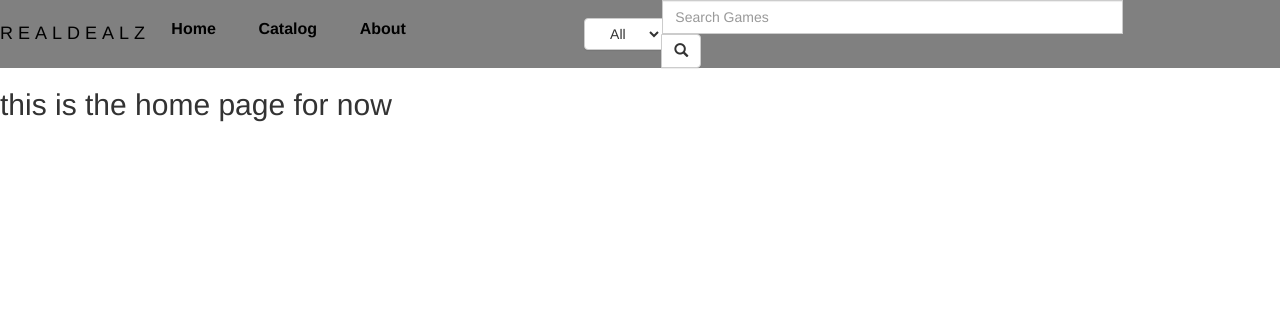
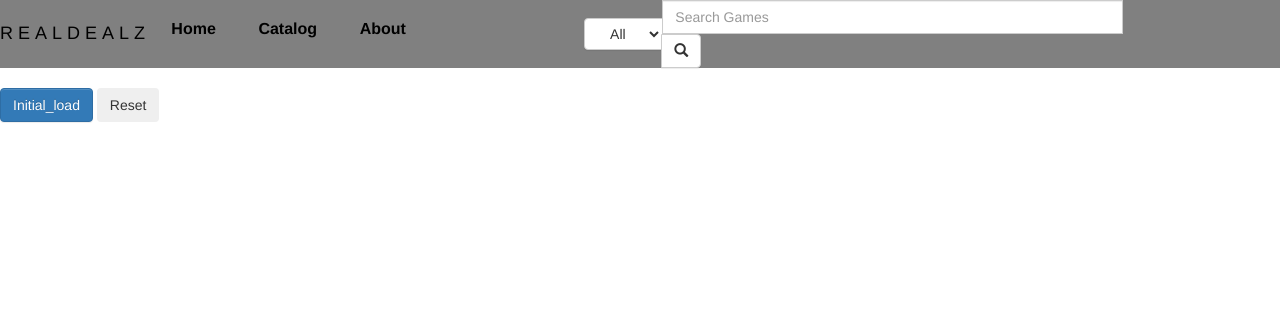
Before and after one commit to ChicoState/realdealz, a Django app: template app/library/templates/home.html in a window 1280 px wide. Shown: the top 328 px of the page. Run offline with Django 3.2, Linux system fonts and the light colour scheme; the template is opened without the code that fills it, so the values that code supplies are empty; parts of the project's set-up code (start-up, migrations or seed data) failed here and were passed over; some libraries are stand-ins or nearby versions.

Commit message:
buttons for web UI functionality

```diff
--- a/app/library/templates/home.html
+++ b/app/library/templates/home.html
@@ -1,10 +1,24 @@
-{% extends 'search.html' %}
+{% extends "search.html" %}
 {% load static %}
 {% block title %}
 {{ title }}
 {% endblock title %}
 
 {% block content %}
-    <h1> {{ msg }}</h1>
-    <h2 class="font">this is the home page for now</h2>
+    <div>
+        <h1> {{ msg }}</h1>
+        {% comment %} <form method="get" action="">
+            {% csrf_token %}
+            <input type="text" name="q" placeholder="Search..." />
+            <button type="submit">Go</button>
+        </form> {% endcomment %}
+    </div>
+
+    <div>
+        <form method="POST" >
+            {% csrf_token %}
+            <button type="submit" name="load" class="btn btn-primary">Initial_load</button>
+            <button type="submit" name="reset" class="btn btn-scondary">Reset</button>
+        </form>
+    </div>
 {% endblock content %}
```
